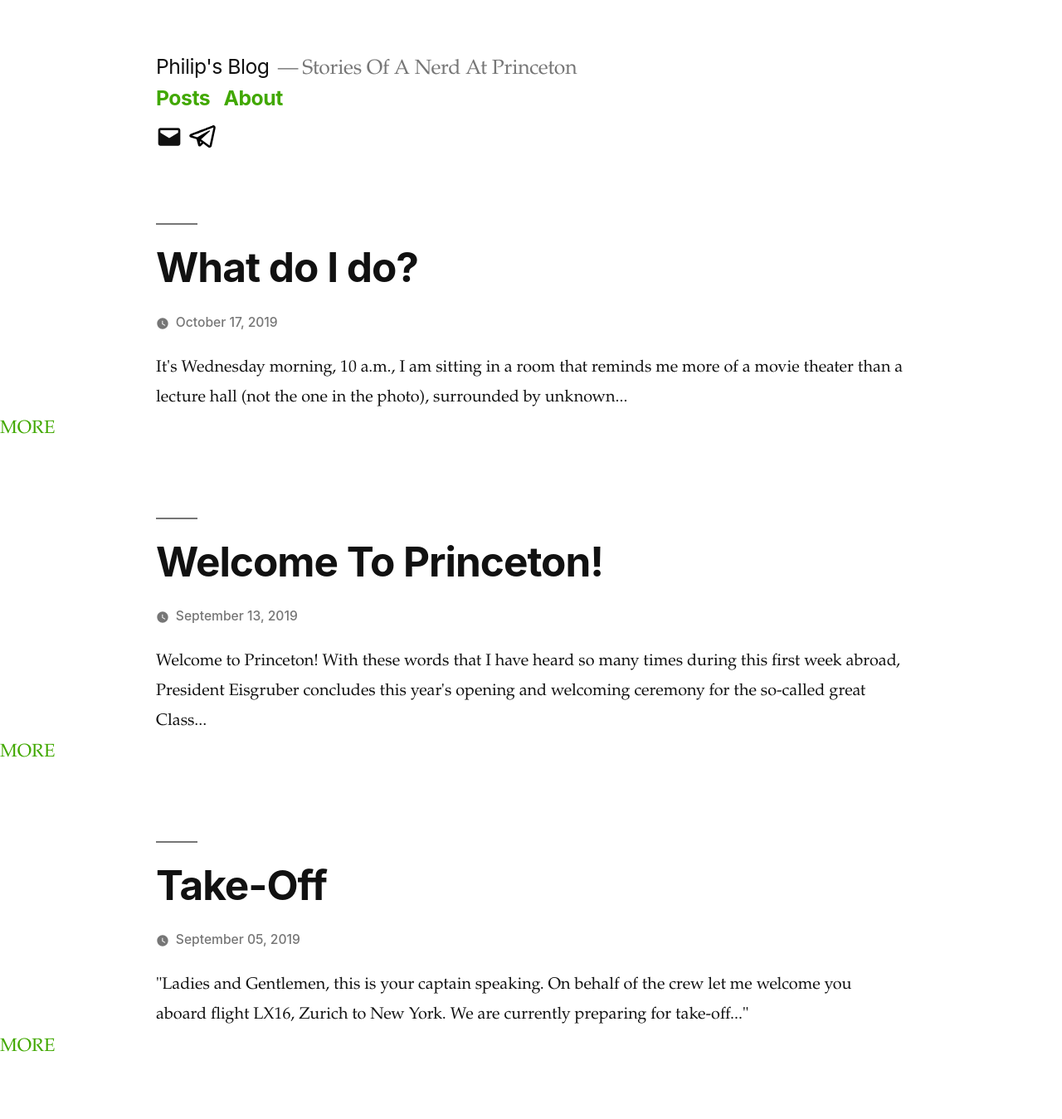
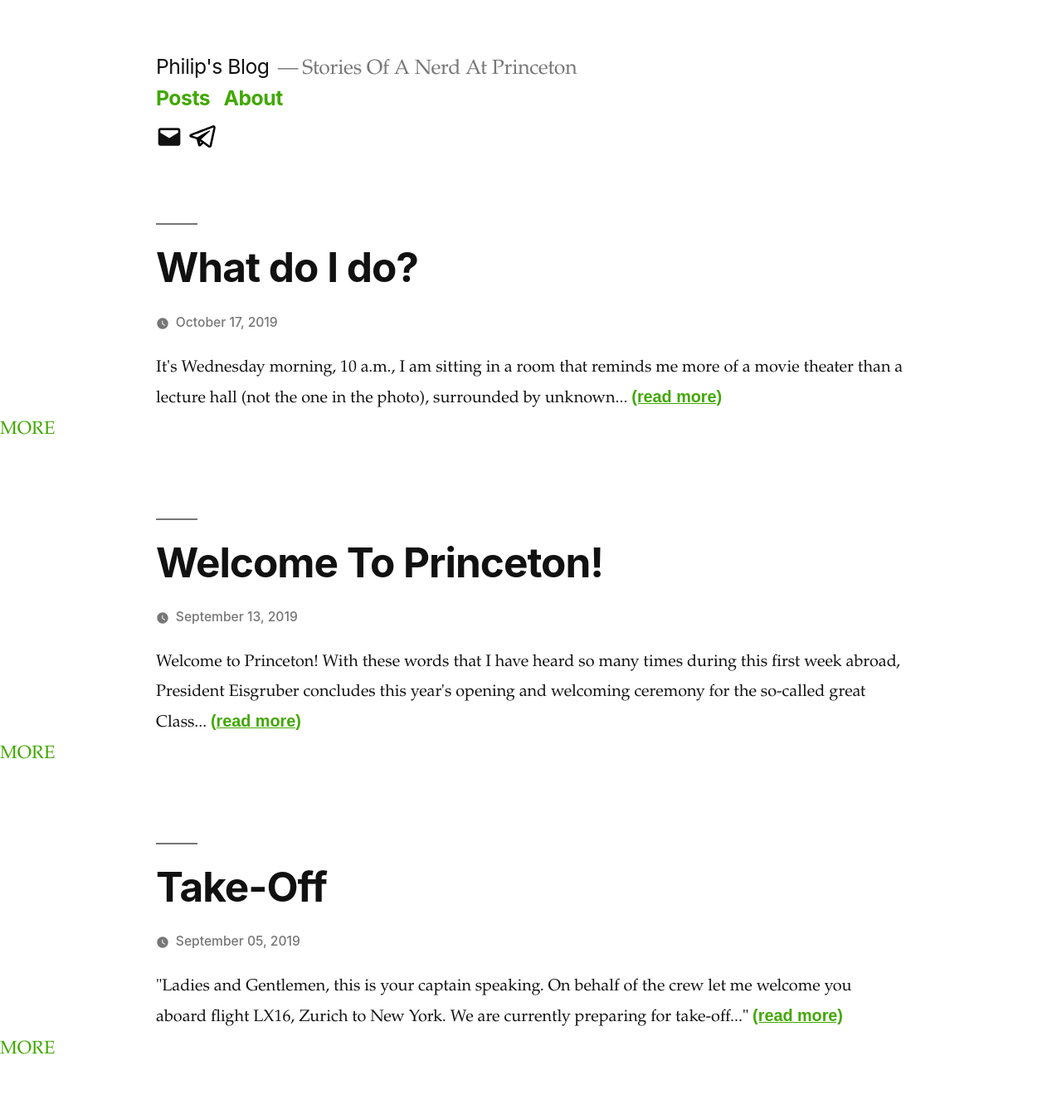
Before and after one commit to pcjordan/pcjordan.github.io, a Jekyll site: the page built from index.html, in a window 1280 px wide. Shown: the whole page at 83% size. Built offline with Jekyll 4.4.1, drawn with Linux system fonts in a browser that asks for light colours.

Commit message:
read more

```diff
--- a/_includes/post.html
+++ b/_includes/post.html
@@ -14,5 +14,6 @@
         {% else %}
             {{ content }}
         {% endif %}
+        <a href="{{ post.url | relative_url }}" style="color: #41a800; font-family: sans-serif; font-weight: 700">(read more)</a>
     </div><!-- .entry-content -->
 </article>
```
